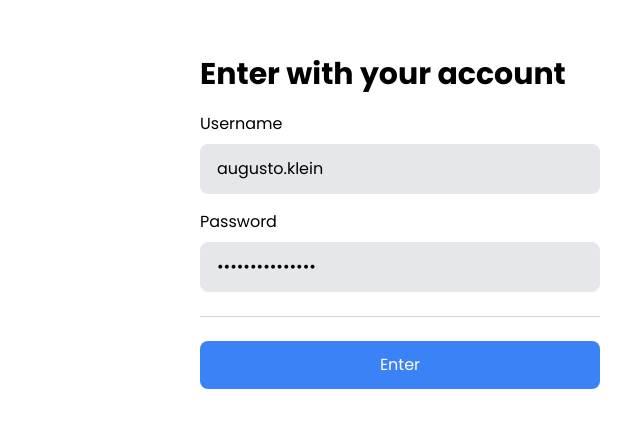
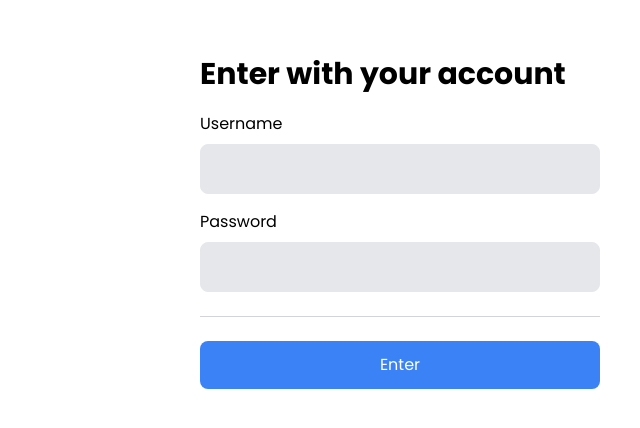
Before and after one commit to augustofklein/store-management, a Next.js app: page /authentication in a window 1280 px wide. Shown: the part 178-606 px from the top of the page, without its empty margins (640-1280 px from the left). Built offline with nearby package versions, Linux system fonts and the light colour scheme.

Commit message:
Get out user for testing

```diff
--- a/src/pages/authentication/index.tsx
+++ b/src/pages/authentication/index.tsx
@@ -6,8 +6,8 @@ export default function Authentication() {
 
     const { login, loading } = useAuth()
 
-    const [username, setUsername] = useState('augusto.klein')
-    const [password, setPassword] = useState('123@AugustO!789')
+    const [username, setUsername] = useState<string>()
+    const [password, setPassword] = useState<string>()
 
     return(
         <div className="flex h-screen items-center justify-center">
```
